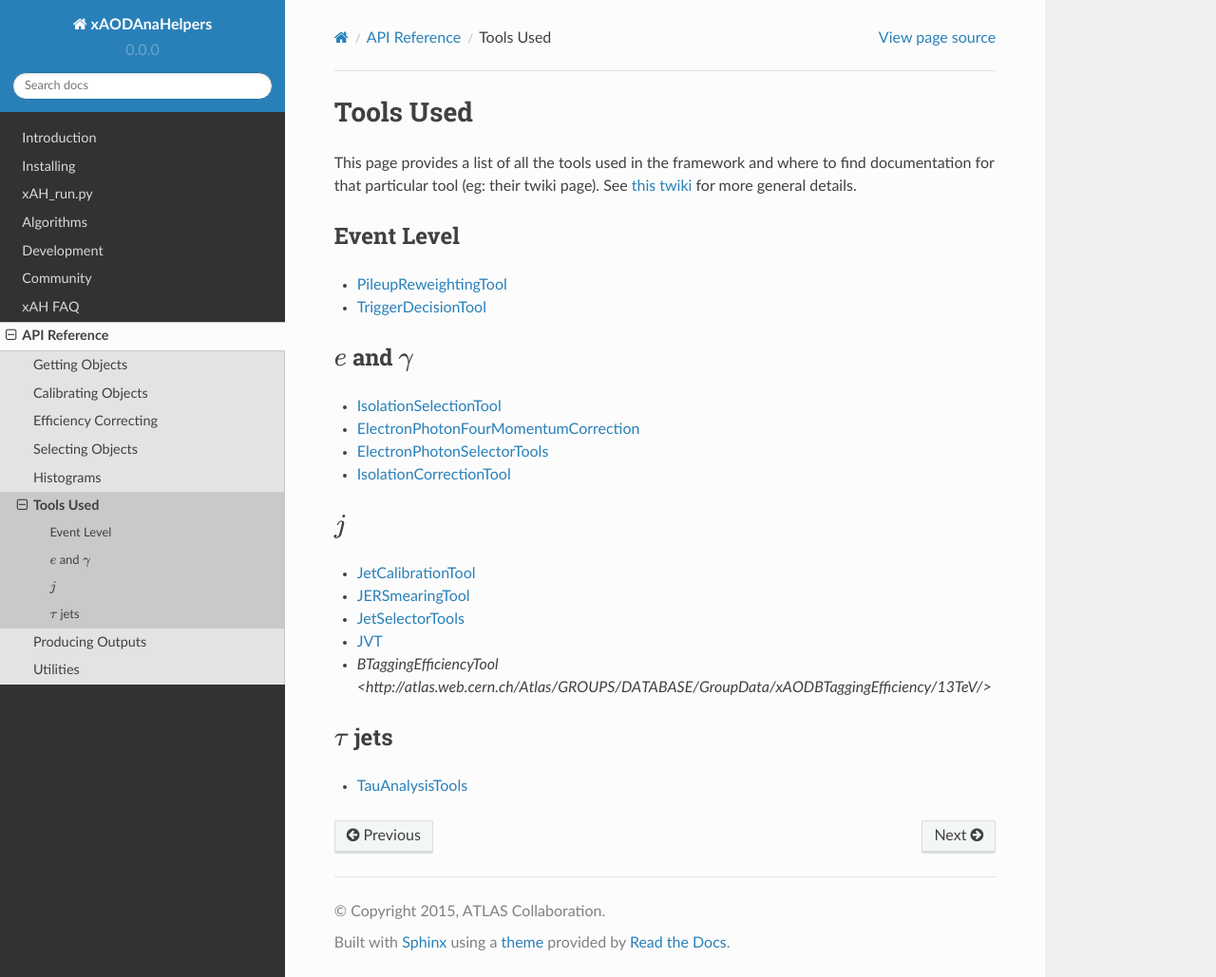
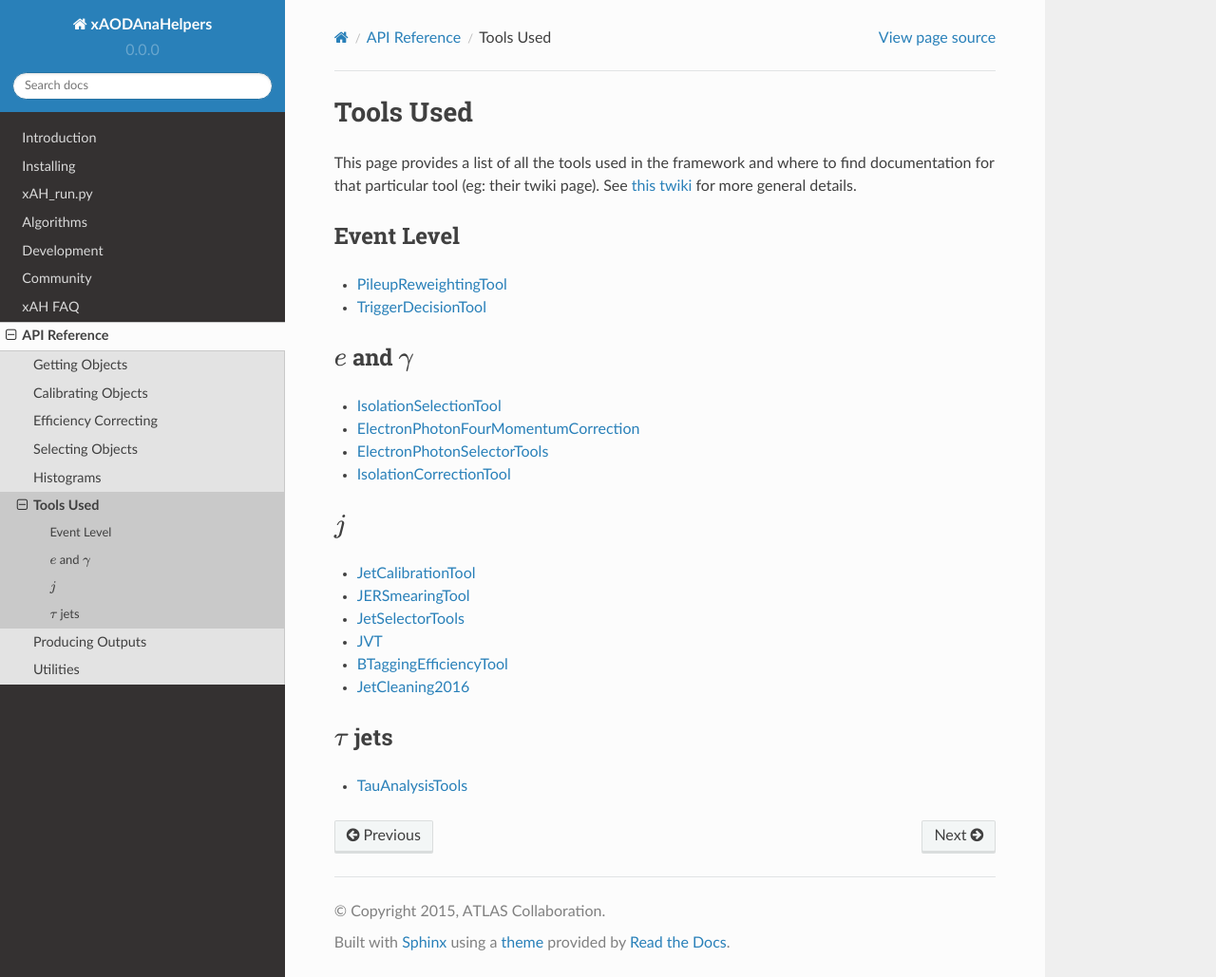
Before and after one commit to UCATLAS/xAODAnaHelpers, a Sphinx documentation site: the page built from docs/ToolsUsed.rst, in a window 1280 px wide and 1029 px high. Shown: the whole window at 95% size. Built offline with Sphinx 7.4.7 and the Read the Docs theme 2.0.0, drawn with Linux system fonts in a browser that asks for light colours; pages that are not in the unit, such as notebooks, are missing from menus.

Commit message:
Adding Jet Cleaning to ToolsUsed

```diff
--- a/docs/ToolsUsed.rst
+++ b/docs/ToolsUsed.rst
@@ -24,7 +24,8 @@ Event Level
 -  `JERSmearingTool <https://twiki.cern.ch/twiki/bin/view/AtlasProtected/JetResolution2015Prerecom>`__
 -  `JetSelectorTools <https://svnweb.cern.ch/trac/atlasoff/browser/PhysicsAnalysis/JetMissingEtID/JetSelectorTools/trunk/README.rst>`__
 -  `JVT <https://twiki.cern.ch/twiki/bin/view/AtlasProtected/JVTCalibration>`__
--  `BTaggingEfficiencyTool <http://atlas.web.cern.ch/Atlas/GROUPS/DATABASE/GroupData/xAODBTaggingEfficiency/13TeV/>`
+-  `BTaggingEfficiencyTool <http://atlas.web.cern.ch/Atlas/GROUPS/DATABASE/GroupData/xAODBTaggingEfficiency/13TeV/>`__
+-  `JetCleaning2016 <https://twiki.cern.ch/twiki/bin/view/AtlasProtected/HowToCleanJets2016>`__
 
 
 :math:`\tau` jets
```
